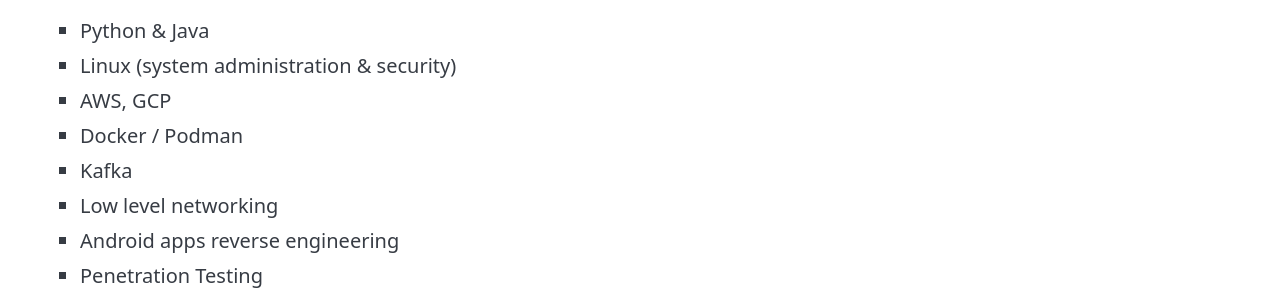
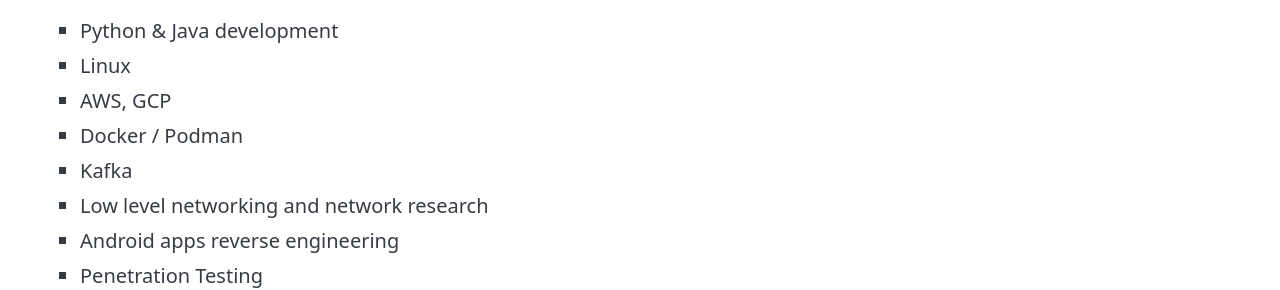
Before and after one commit to SergeyGrishuk/grishuk.co.il, a plain HTML site: page index.html in a window 1280 px wide. Shown: the part 295-585 px from the top of the page. Drawn offline with nearby package versions, Linux system fonts and the light colour scheme.

Commit message:
Update index

```diff
--- a/index.html
+++ b/index.html
@@ -29,12 +29,12 @@
 
             <h3>Technologies</h3>
             <ul>
-                <li>Python & Java</li>
-                <li>Linux (system administration & security)</li>
+                <li>Python & Java development</li>
+                <li>Linux</li>
                 <li>AWS, GCP</li>
                 <li>Docker / Podman</li>
                 <li>Kafka</li>
-                <li>Low level networking</li>
+                <li>Low level networking and network research</li>
                 <li>Android apps reverse engineering</li>
                 <li>Penetration Testing</li>
             </ul>
```
